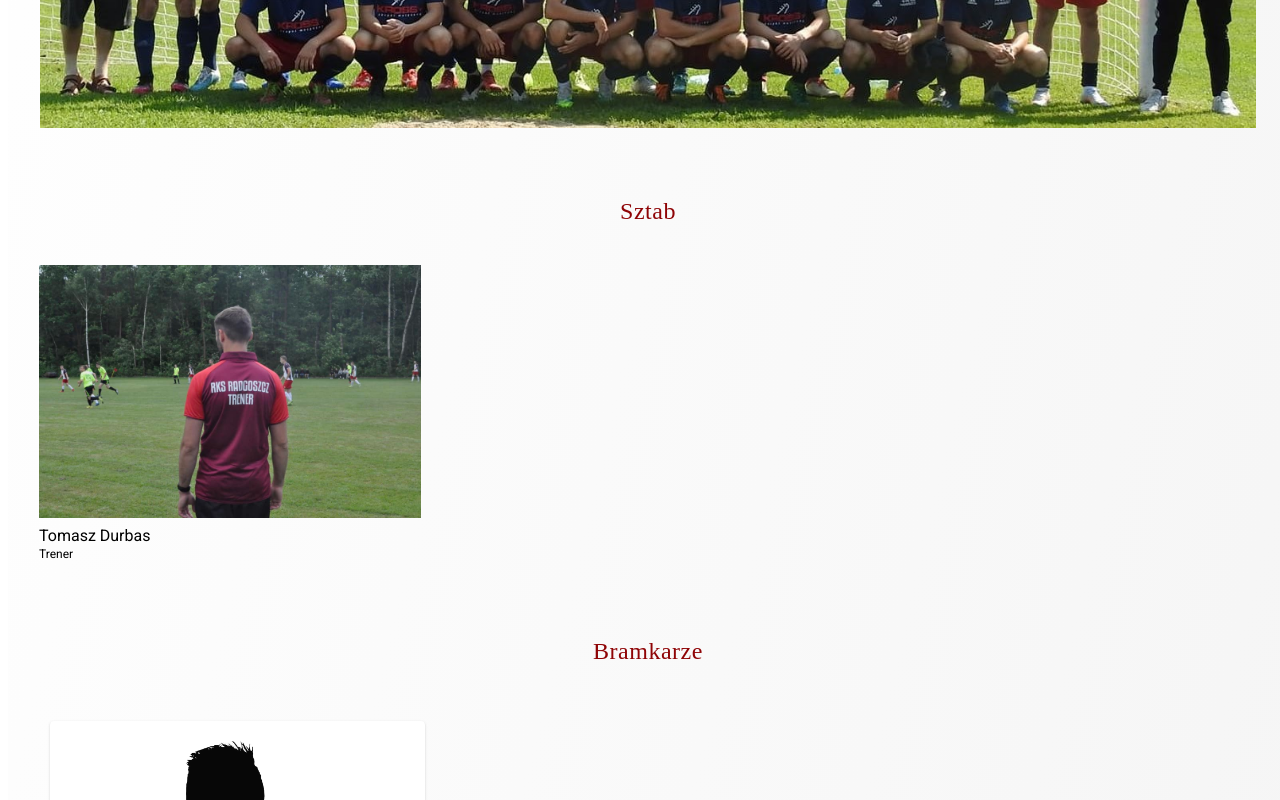
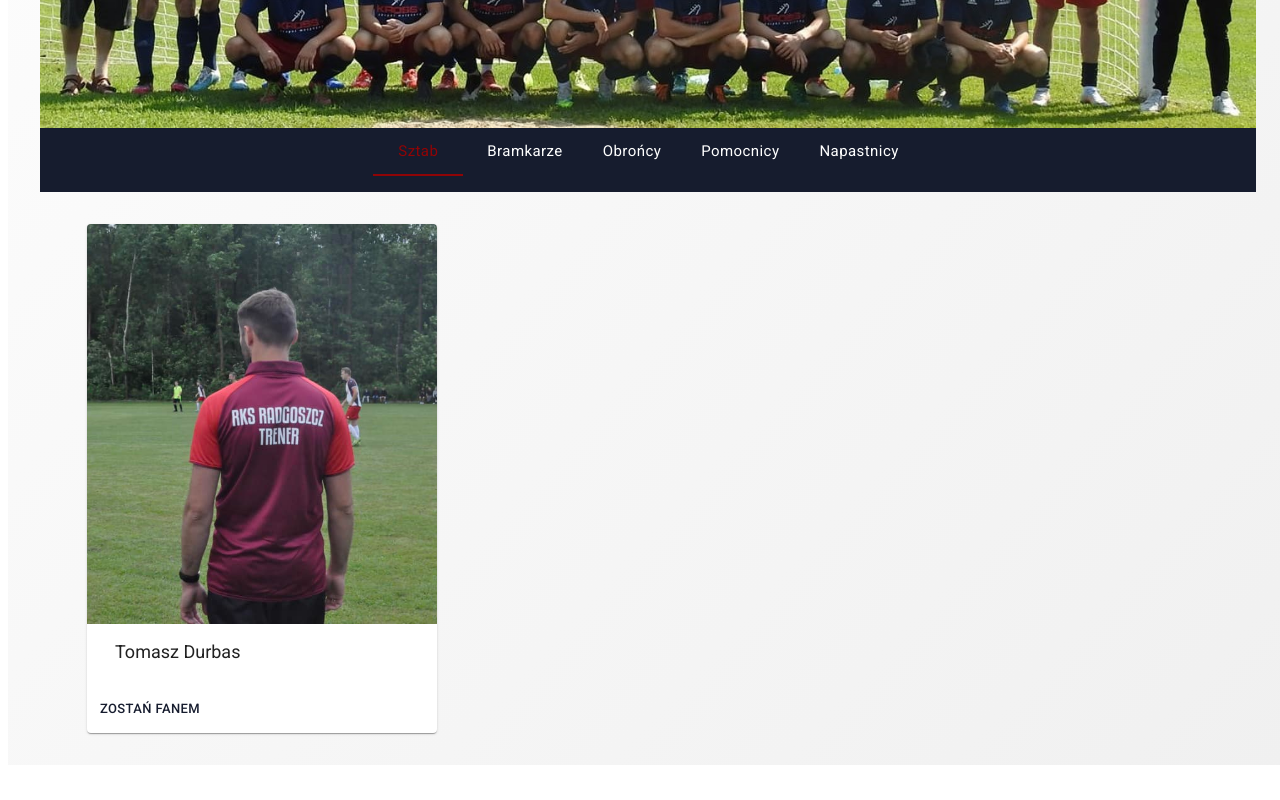
Before and after one commit to kamilmaestro/RKS, a React (Create React App) app: page /contact in a window 1280 px wide. Shown: the part 660-1460 px from the top of the page. After the commit the page ends 1425 px from the top, so only its background shows below. Built offline with nearby package versions, Linux system fonts and the light colour scheme; a web font is replaced by a local one.

Commit message:
styles v2

```diff
--- a/src/components/Logo/Logo.styles.js
+++ b/src/components/Logo/Logo.styles.js
@@ -39,7 +39,7 @@ export const LogoTitle = styled.p`
 export const LogoTitleStyled = styled.span`
     font-weight: 700;
     color: #8F0406;
-    text-shadow: 1px 2px #8F040690;
+    // text-shadow: 1px 2px #8F040690;
 `;
 
 export const LogoSubtitle = styled.p`
--- a/src/components/VideoBackground/VideoBackground.styles.js
+++ b/src/components/VideoBackground/VideoBackground.styles.js
@@ -13,7 +13,7 @@ export const VideoContainer = styled.div`
 
 export const VideoBg = styled.video`
     width: 100%;
-    filter: brightness(25%);
+    filter: brightness(30%);
     min-height: 400px;
     object-fit: cover;
 `;
@@ -25,12 +25,12 @@ export const VideoSrc = styled.source`
 export const IntroContainer = styled.div`
     width: 55%;
     height: 60%;
-    background-color: #00000070;
+    // background-color: #00000070;
     position: absolute;
     top: 40%;
     left: 50%;
     transform: translate(-50%, -50%);
-    border: 2px solid #FFFFFF50;
+    // border: 2px solid #FFFFFF50;
     display: flex;
     justify-content: center;
     align-items: center;
@@ -66,7 +66,7 @@ export const PageQuote = styled.p`
     letter-spacing: 2px;
     font-family: ${({theme}) => theme.fontPrimary.family};
     font-size: ${({theme}) => theme.fontPrimary.size.l};
-    font-weight: 200;
+    font-weight: 300;
     text-align: center;
     width: 100%;
     white-space: pre-wrap;
--- a/src/teamSquad/PlayersList.js
+++ b/src/teamSquad/PlayersList.js
@@ -17,17 +17,17 @@ const PlayersList = ({players = [], columns = 3}) => {
     <ImageList sx={{maxWidth: 1250}} cols={columns}>
       {players.map((player, index) => (
         <ImageListItem key={index} sx={{margin: 2}}>
-          <Card sx={{ maxWidth: 450, width: 375 }}>
+          <Card sx={{ maxWidth: 400, width: 350 }}>
             <CardMedia
-              sx={{ height: 450 }}
+              sx={{ height: 400 }}
               image={`${player.src ? player.src : 'player.png'}?w=248&fit=crop&auto=format`}
-              title="green iguana"
+              title={`${player.name} ${player.lastName}`}
             />
             <CardContent sx={{display: 'flex'}}>
-              <Typography variant="h5" color="#8F0406" sx={{marginRight: 3, fontSize: 40, lineHeight: 1.05}} >
+              <Typography variant="h5" color="#8F0406" sx={{marginRight: 1.5, fontSize: 34, lineHeight: 1.05}} >
                 {player.number}
               </Typography>
-              <Typography gutterBottom variant="h5" sx={{fontSize: 22}} >
+              <Typography gutterBottom variant="h5" sx={{fontSize: 18}} >
                 {`${player.name} ${player.lastName}`}
               </Typography>
             </CardContent>
--- a/src/teamSquad/TeamSquad.js
+++ b/src/teamSquad/TeamSquad.js
@@ -10,6 +10,44 @@ import { TEAM } from "../data/playersData";
 import PlayersList from "./PlayersList";
 import FormationTitle from "./FormationTitle";
 import { useMediaQuery, useTheme } from '@mui/material';
+import Tabs, { tabsClasses } from '@mui/material/Tabs';
+import Tab from '@mui/material/Tab';
+import Box from '@mui/material/Box';
+import { styled } from "@mui/material/styles";
+import { TabScrollButton } from '@mui/material';
+
+const StyledTabs = styled((props) => (
+  <Tabs
+    {...props}
+    TabIndicatorProps={{ children: <span className="MuiTabs-indicatorSpan" /> }}
+  />
+))({
+  "& .MuiTabs-indicator": {
+    display: "flex",
+    justifyContent: "center",
+    backgroundColor: "transparent"
+  },
+  "& .MuiTabs-indicatorSpan": {
+    width: "100%",
+    backgroundColor: "#8F0406"
+  }
+});
+
+const StyledTab = styled((props) => <Tab {...props} />)(
+  ({ theme }) => ({
+    textTransform: "none",
+    fontWeight: theme.typography.fontWeightRegular,
+    fontSize: theme.typography.pxToRem(15),
+    marginRight: theme.spacing(1),
+    color: "white",
+    "&.Mui-selected": {
+      color: "#8F0406"
+    },
+    "&.Mui-focusVisible": {
+      backgroundColor: "rgba(100, 95, 228, 0.32)"
+    }
+  })
+);
 
 const TeamSquad = () => {
 
@@ -19,6 +57,20 @@ const TeamSquad = () => {
   const columns = isMediumScreen ?
     1
     : isLargeScreen ? 2 : 3;
+  const isBiggerScreenThanMedium = useMediaQuery(theme.breakpoints.up('sm'));
+
+  const [value, setValue] = React.useState(0);
+
+  const handleChange = (event, newValue) => {
+    setValue(newValue);
+  };
+
+  const tabsStyle = {
+    display: 'flex',
+    overflowX: 'auto',
+    justifyContent: 'center',
+    alignItems: 'center'
+  };
 
   return (
     <Layout title={'Kadra'}>
@@ -27,7 +79,7 @@ const TeamSquad = () => {
           Kadra - sezon
           <ColoredText> 2023/2024</ColoredText>
         </ToDoTitle>
-        <div style={{display: 'flex', justifyContent: 'center', marginTop: '20px', marginBottom: 20}}>
+        <div style={{display: 'flex', justifyContent: 'center', marginTop: '20px'}}>
           <img
             src="team.jpg"
             alt="Zdjęcie drużyny piłkarskiej"
@@ -35,36 +87,59 @@ const TeamSquad = () => {
           />
         </div>
 
-        <FormationTitle title="Sztab"/>
-        <ImageList sx={{maxWidth: 1250}} cols={columns}>
-          {TEAM.staff.map((item) => (
-            <ImageListItem key={item.img} sx={{marginLeft: 2, marginRight: 2}}>
-              <img
-                src={`${'durbas.jpg'}?w=248&fit=crop&auto=format`}
-                srcSet={`${'durbas.jpg'}?w=248&fit=crop&auto=format&dpr=2 2x`}
-                alt={item.description}
-                loading="lazy"
-              />
-              <ImageListItemBar
-                title={`${item.name} ${item.lastName}`}
-                subtitle={<span>{item.position}</span>}
-                position="below"
-              />
-            </ImageListItem>
-          ))}
-        </ImageList>
+        <Box sx={{ bgcolor: "#161c2e", width: '95%', maxWidth: 1368 }}>
+          <StyledTabs
+            value={value}
+            variant={isBiggerScreenThanMedium ? "standard" : "scrollable"}
+            onChange={handleChange}
+            aria-label="kadra"
+            centered={isBiggerScreenThanMedium}
+            allowScrollButtonsMobile
+            ScrollButtonComponent={CustomTabScrollButton}
+          >
+            <StyledTab label="Sztab" />
+            <StyledTab label="Bramkarze" />
+            <StyledTab label="Obrońcy" />
+            <StyledTab label="Pomocnicy" />
+            <StyledTab label="Napastnicy" />
+          </StyledTabs>
+          <Box sx={{ p: 1 }} />
+        </Box>
 
-        <FormationTitle title="Bramkarze"/>
+        {value == 0 &&
+          <>
+            {/* <FormationTitle title="Sztab"/> */}
+            <PlayersList players={TEAM.staff} columns={columns} />
+          </>
+        }
+
+        {value == 1 &&
+          <>
+            {/* <FormationTitle title="Bramkarze"/> */}
             <PlayersList players={TEAM.goalkeepers} columns={columns} />
+          </>
+        }
 
-        <FormationTitle title="Obrońcy"/>
+        {value == 2 &&
+          <>
+            {/* <FormationTitle title="Obrońcy"/> */}
             <PlayersList players={TEAM.defenders} columns={columns} />
+          </>
+        }
 
+        {value == 3 &&
+          <>
             <FormationTitle title="Pomocnicy"/>
             <PlayersList players={TEAM.midfielders} columns={columns} />
+          </>
+        }
 
+        {value == 4 &&
+          <>
             <FormationTitle title="Napastnicy"/>
             <PlayersList players={TEAM.attackers} columns={columns} />
+          </>
+        }
 
         {/* <Grid container spacing={2} sx={{maxWidth: 1368}}>
           {photos.map((photo, index) => (
@@ -79,4 +154,14 @@ const TeamSquad = () => {
   );
 };
 
+function CustomTabScrollButton(props) {
+  return (
+    <TabScrollButton
+      {...props}
+      className="custom-scroll-button"
+      sx={{color: 'white'}}
+    />
+  );
+}
+
 export default TeamSquad;
```
Lines whose indentation alone changed are shown as unchanged.
